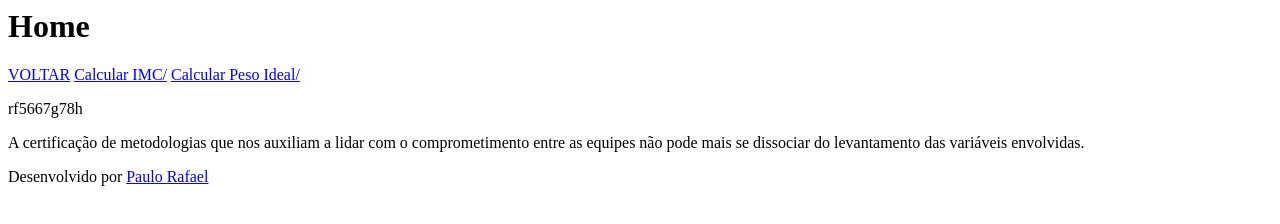
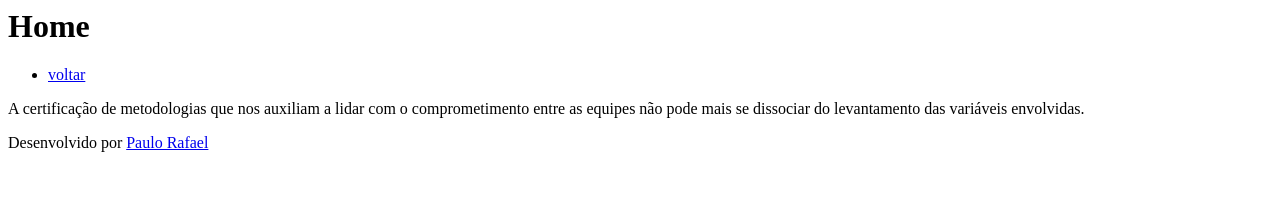
Before and after one commit to Prrfifnmg/web-platform-pw2PG, a plain HTML site: page sb/sobre.html in a window 1280 px wide. Drawn offline with Linux system fonts and the light colour scheme.

Commit message:
1 file modified

```diff
--- a/sb/sobre.html
+++ b/sb/sobre.html
@@ -8,13 +8,13 @@
       <h1>Home</h1>
     </header>
     <nav>
-      <a href="sb/index.html"> VOLTAR</a>
-      <a href="praticas/index.html"> Calcular IMC/</a>
-      <a href="praticas/index.html"> Calcular Peso Ideal/</a>
+      <ul>
+         <li><a href="sb/index.html"> voltar</a></li>
+      </ul>
     </nav>
     <main>
       <p>
-        rf5667g78h
+
       </p>
       <p>
       A certificação de metodologias que nos auxiliam a lidar com o comprometimento entre as equipes não pode mais se dissociar do levantamento das variáveis envolvidas.
```
